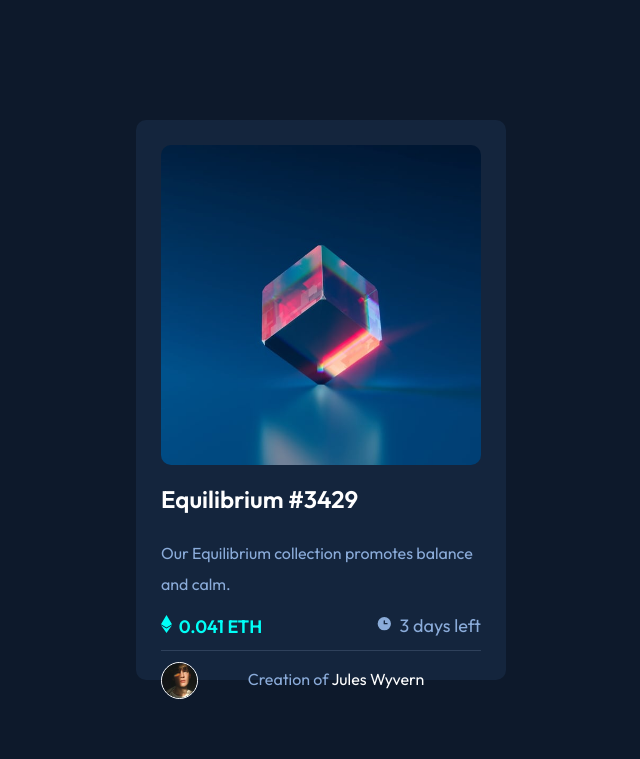
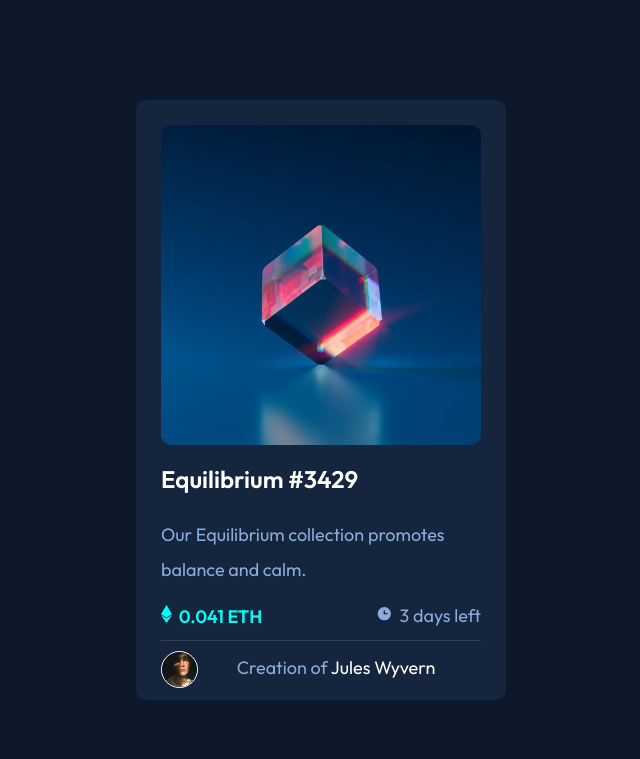
Before and after one commit to AlexEG/NFT__preview__card__component, a plain HTML site: page index.html in a window 1536 px wide. Shown: the whole page, without its empty margins (447-1087 px from the left). Drawn offline with Linux system fonts and the light colour scheme; a web font is replaced by a local one.

Commit message:
update [ 2 ]

```diff
--- a/scss/global/_card.scss
+++ b/scss/global/_card.scss
@@ -14,6 +14,10 @@ body {
   border: none;
   border-radius: 10px;
   padding: 25px;
+
+  @media (min-width:1440px) {
+  height: 550px;
+  }
 
   .nft img {
     width: 100%;
@@ -40,6 +44,10 @@ body {
     font-weight: 400;
     font-size: 16px;
     line-height: 1.9;
+    @media (min-width:1440px) {
+    font-size: 18px;
+    }
+
   }
 
   .flex__group {
```
Also changed, not shown: dist/main.css, screenshots/Screen Shot 2022-12-15 at 16.35.33.png (added), 2 other files.
